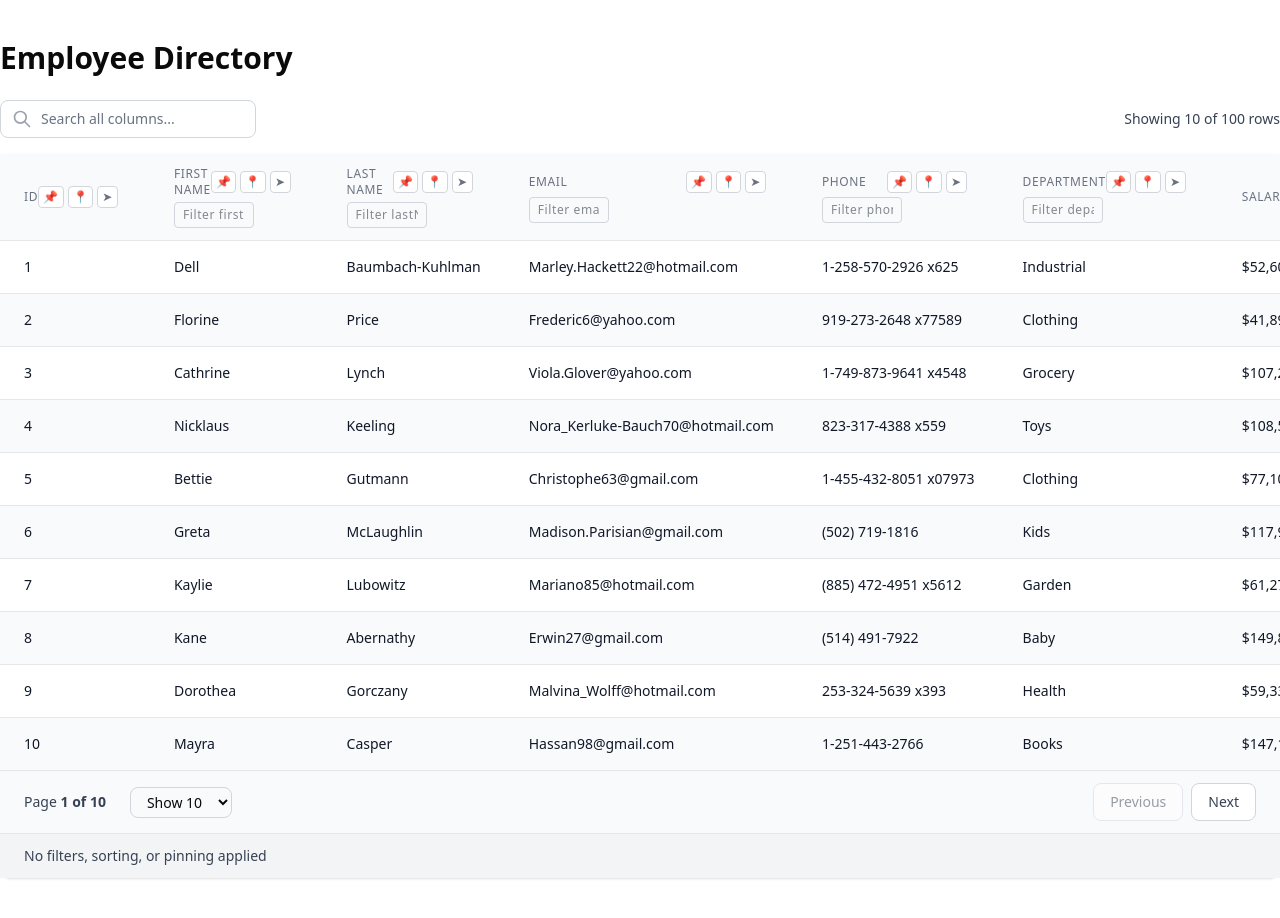
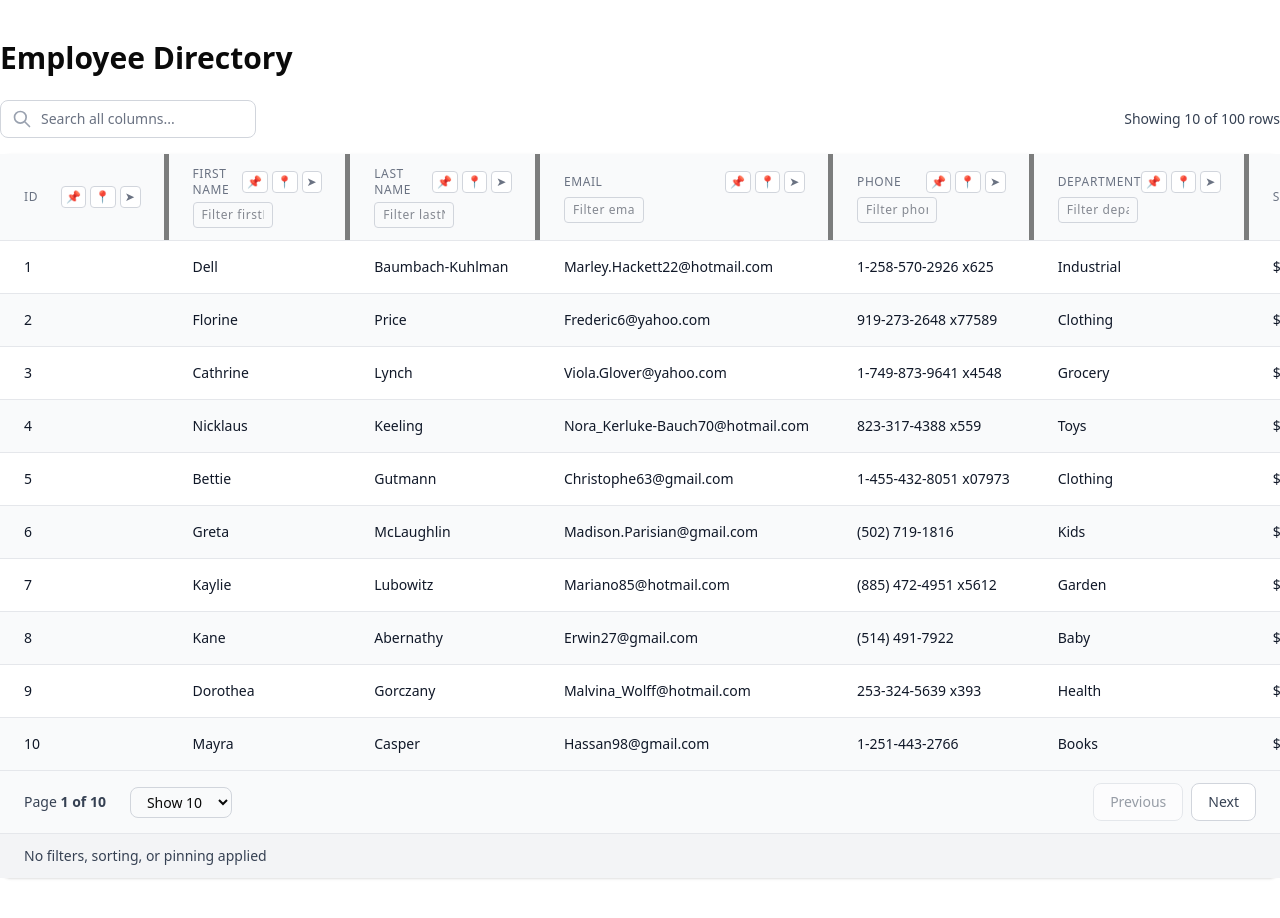
Before and after one commit to sathishkannan162/tanstack-table-demo, a Next.js app: page /table in a window 1280 px wide. Built offline with nearby package versions, Linux system fonts and the light colour scheme.

Commit message:
Add column resize functionality

```diff
--- a/src/app/globals.css
+++ b/src/app/globals.css
@@ -120,3 +120,45 @@
     @apply bg-background text-foreground;
   }
 }
+
+/* TanStack Table column resizer styles */
+.resizer {
+  position: absolute;
+  top: 0;
+  height: 100%;
+  width: 5px;
+  background: rgba(0, 0, 0, 0.5);
+  cursor: col-resize;
+  user-select: none;
+  touch-action: none;
+  border: 0;
+  padding: 0;
+}
+
+.resizer.ltr {
+  right: 0;
+}
+
+.resizer.rtl {
+  left: 0;
+}
+
+.resizer.isResizing {
+  background: #2563eb; /* blue-600 */
+  opacity: 1;
+}
+
+.resizer:focus-visible {
+  outline: 2px solid #2563eb; /* blue-600 */
+  outline-offset: -2px;
+}
+
+@media (hover: hover) {
+  .resizer {
+    opacity: 0;
+  }
+
+  th:hover > .resizer {
+    opacity: 1;
+  }
+}
--- a/src/components/Table.tsx
+++ b/src/components/Table.tsx
@@ -5,6 +5,8 @@ import type {
   ColumnPinningState,
   PaginationState,
   SortingState,
+  ColumnResizeMode,
+  ColumnResizeDirection,
 } from "@tanstack/react-table";
 import {
   createColumnHelper,
@@ -36,6 +38,11 @@ export function Table({ data }: TableProps) {
     pageIndex: 0,
     pageSize: 10,
   });
+
+  const [columnResizeMode, setColumnResizeMode] =
+    useState<ColumnResizeMode>("onChange");
+  const [columnResizeDirection, setColumnResizeDirection] =
+    useState<ColumnResizeDirection>("ltr");
 
   const columns = [
     columnHelper.accessor("id", {
@@ -117,8 +124,36 @@ export function Table({ data }: TableProps) {
     getPaginationRowModel: getPaginationRowModel(),
     globalFilterFn: "includesString",
     enableColumnPinning: true,
+    enableColumnResizing: true,
+    columnResizeMode,
+    columnResizeDirection,
+    defaultColumn: {
+      size: 200,
+      minSize: 60,
+      maxSize: 600,
+    },
     debugTable: true,
   });
+
+  const getPinnedOffset = (column: any) => {
+    if (column.getIsPinned && column.getIsPinned() === "left") {
+      let offset = 0;
+      for (const c of table.getLeftLeafColumns()) {
+        if (c.id === column.id) break;
+        offset += c.getSize();
+      }
+      return offset;
+    }
+    if (column.getIsPinned && column.getIsPinned() === "right") {
+      let offset = 0;
+      for (const c of table.getRightLeafColumns()) {
+        if (c.id === column.id) break;
+        offset += c.getSize();
+      }
+      return offset;
+    }
+    return 0;
+  };
 
   return (
     <div className="w-full">
@@ -156,7 +191,7 @@ export function Table({ data }: TableProps) {
 
       <div className="bg-white rounded-lg shadow">
         <div className="overflow-x-auto">
-          <table className="min-w-full divide-y divide-gray-200">
+          <table className="min-w-full divide-y divide-gray-200" style={{ width: table.getTotalSize() }}>
           <thead className="bg-gray-50">
             {table.getHeaderGroups().map((headerGroup) => (
               <tr key={headerGroup.id}>
@@ -164,7 +199,7 @@ export function Table({ data }: TableProps) {
                   <th
                     key={header.id}
                     onClick={header.column.getToggleSortingHandler()}
-                    className={`px-6 py-3 text-left text-xs font-medium text-gray-500 uppercase tracking-wider cursor-pointer hover:bg-gray-100 ${
+                    className={`px-6 py-3 text-left text-xs font-medium text-gray-500 uppercase tracking-wider cursor-pointer hover:bg-gray-100 relative ${
                       header.column.getCanSort() ? "cursor-pointer" : ""
                     } ${header.column.getIsPinned() ? "sticky z-10 bg-gray-50 shadow-lg" : ""} ${
                       header.column.getIsPinned() === "left" ? "left-0 border-r border-gray-300" : ""
@@ -172,8 +207,8 @@ export function Table({ data }: TableProps) {
                       header.column.getIsPinned() === "right" ? "right-0 border-l border-gray-300" : ""
                     }`}
                     style={{
-                      left: header.column.getIsPinned() === "left" ? `${header.index * 200}px` : undefined,
-                      right: header.column.getIsPinned() === "right" ? `${(table.getVisibleLeafColumns().length - 1 - header.index) * 200}px` : undefined,
+                      left: header.column.getIsPinned() === "left" ? `${getPinnedOffset(header.column)}px` : undefined,
+                      right: header.column.getIsPinned() === "right" ? `${getPinnedOffset(header.column)}px` : undefined,
                       width: header.getSize(),
                     }}
                   >
@@ -229,11 +264,39 @@ export function Table({ data }: TableProps) {
                           </>
                         ) : null}
                         {header.column.getCanResize() ? (
-                          <div
-                            className="w-2 h-4 cursor-col-resize bg-transparent hover:bg-gray-300 mx-1 -mr-2"
+                          <button
+                            type="button"
+                            aria-label={`Resize ${String(typeof header.column.columnDef.header === "string" ? header.column.columnDef.header : header.column.id)} column`}
+                            tabIndex={0}
+                            onKeyDown={(e) => {
+                              const step = e.shiftKey ? 20 : 10;
+                              const current = header.getSize();
+                              if (e.key === "ArrowLeft") {
+                                e.preventDefault();
+                                const next = Math.max(current - step, 60);
+                                table.setColumnSizing((sizing) => ({
+                                  ...sizing,
+                                  [header.column.id]: next,
+                                }));
+                              } else if (e.key === "ArrowRight") {
+                                e.preventDefault();
+                                const next = Math.min(current + step, 600);
+                                table.setColumnSizing((sizing) => ({
+                                  ...sizing,
+                                  [header.column.id]: next,
+                                }));
+                              }
+                            }}
+                            onDoubleClick={() => header.column.resetSize()}
                             onMouseDown={header.getResizeHandler()}
                             onTouchStart={header.getResizeHandler()}
-                            aria-hidden="true"
+                            className={`resizer ${columnResizeDirection} ${header.column.getIsResizing() ? "isResizing" : ""}`}
+                            style={{
+                              transform:
+                                columnResizeMode === "onEnd" && header.column.getIsResizing()
+                                  ? `translateX(${(columnResizeDirection === "rtl" ? -1 : 1) * (table.getState().columnSizingInfo.deltaOffset ?? 0)}px)`
+                                  : undefined,
+                            }}
                           />
                         ) : null}
                       </div>
@@ -304,8 +367,8 @@ export function Table({ data }: TableProps) {
                       cell.column.getIsPinned() === "right" ? "right-0 border-l border-gray-300" : ""
                     }`}
                     style={{
-                      left: cell.column.getIsPinned() === "left" ? `${cell.column.getPinnedIndex() * 200}px` : undefined,
-                      right: cell.column.getIsPinned() === "right" ? `${(table.getVisibleLeafColumns().length - 1 - cell.column.getPinnedIndex()) * 200}px` : undefined,
+                      left: cell.column.getIsPinned() === "left" ? `${getPinnedOffset(cell.column)}px` : undefined,
+                      right: cell.column.getIsPinned() === "right" ? `${getPinnedOffset(cell.column)}px` : undefined,
                       width: cell.column.getSize(),
                     }}
                   >
```
